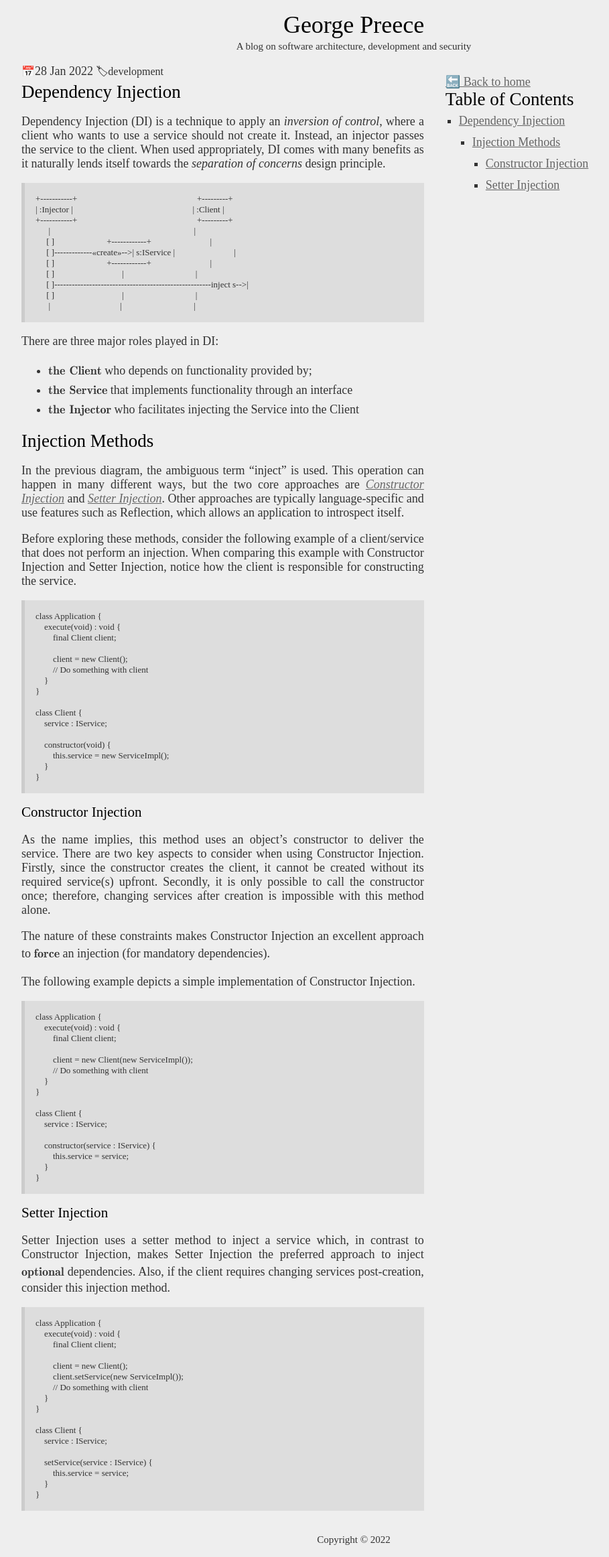
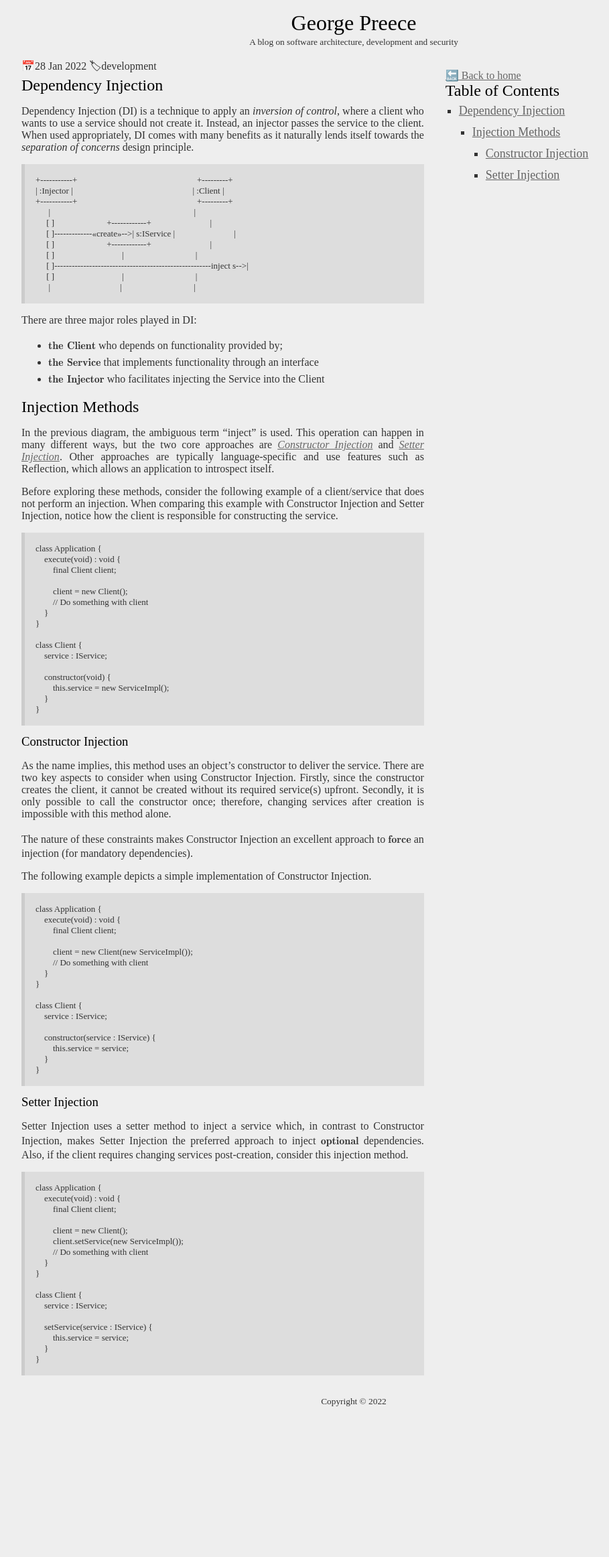
Before and after one commit to GeorgePreece/GeorgePreece.github.io, a Jekyll site: the page built from _posts/2022-01-28-dependency-injection.md, in a window 1280 px wide. Shown: the whole page at 67% size, without its empty margins (112-1021 px from the left). Built offline with Jekyll 4.4.1, drawn with Linux system fonts in a browser that asks for light colours; some web fonts are replaced; after the commit the page ends 2116 px from its top, so only the background shows below that.

Commit message:
Increase TOC font size

```diff
--- a/styles/common.css
+++ b/styles/common.css
@@ -18,7 +18,7 @@
 main { flex:1;display:flex;flex-wrap:wrap-reverse }
 
 /* Defaults */
-html { font:large"CMU Serif";color:var(--colorTextDefault);background:var(--colorBackground) }
+html { font:medium"CMU Serif";color:var(--colorTextDefault);background:var(--colorBackground) }
 h1,h2,h3,h4,h5,h6 { font-weight:normal;margin:0;color:var(--colorTextHeading) }
 address { font-style:normal }
 code { background:var(--colorCodeBackground);font:small"CMU Typewriter Text";padding:0 2px }
@@ -52,7 +52,7 @@
 .icon-date::before  { content:"\1F4C5";font-size:medium }
 .icon-label::before { content:"\1F3F7";font-size:medium }
 
-.toc ol, .toc ul { list-style-type:square;padding-inline-start:20px;margin:0 }
+.toc ol, .toc ul { font-size:large;list-style-type:square;padding-inline-start:20px;margin:0 }
 
 @media screen and (min-width: 768px) {
     .sidebar-content { position:sticky;top:0 }
```
